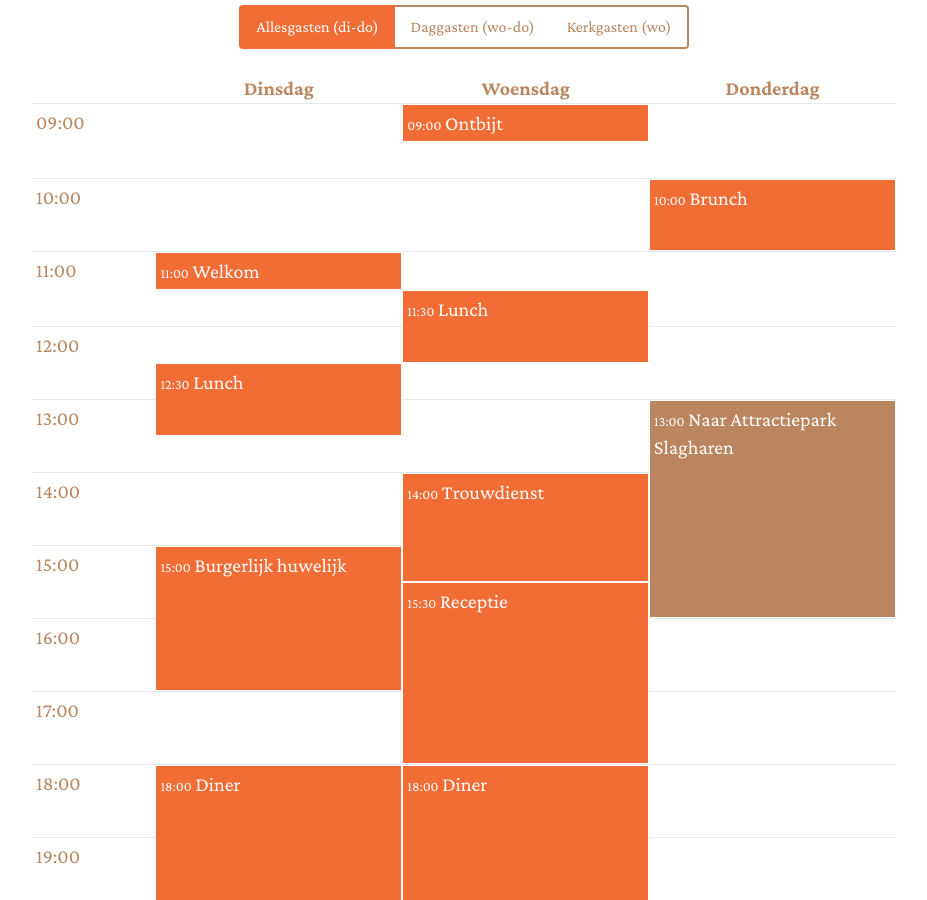
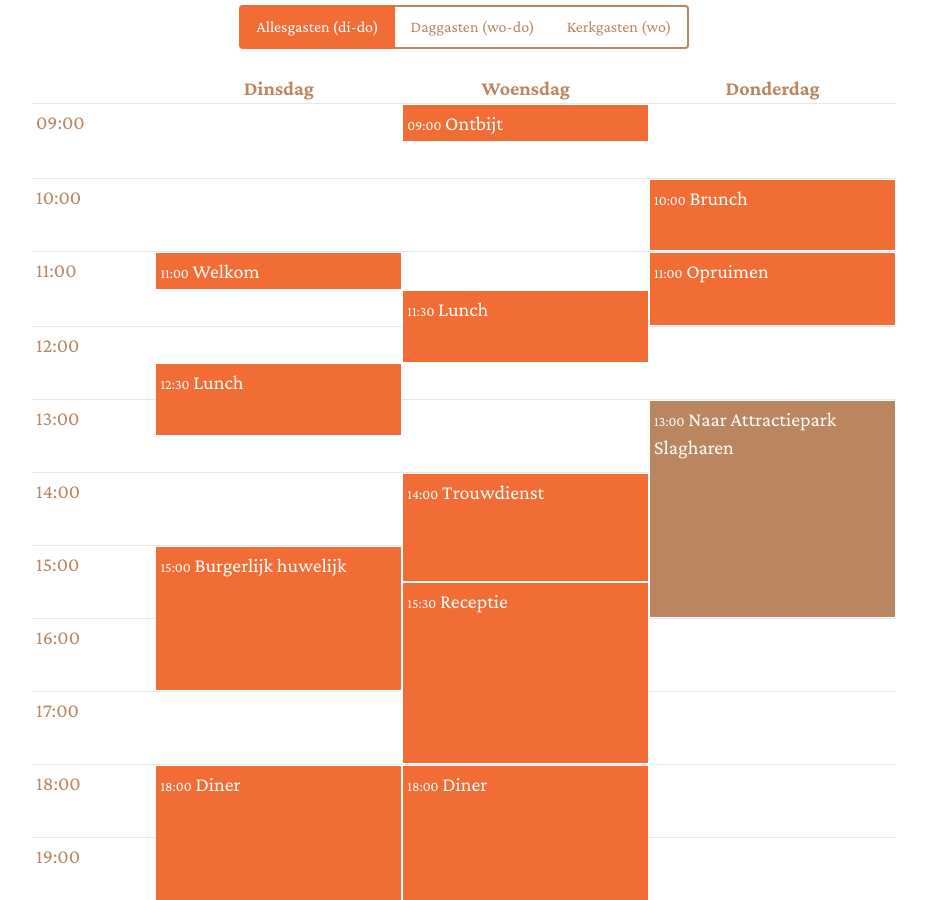
Before and after one commit to RubenSmit/bruiloftjeanineenruben.nl, a Jekyll site: the page built from programma_en_locatie.markdown, in a window 1280 px wide and 900 px high, scrolled down 979 px. Shown: the whole window, without its empty margins (176-1103 px from the left). Built offline with Jekyll 4.4.1, drawn with Linux system fonts in a browser that asks for light colours.

Commit message:
Add opruimen

```diff
--- a/_includes/timeline_alles.html
+++ b/_includes/timeline_alles.html
@@ -51,8 +51,9 @@
     </td>
     <td class="p-1 align-top text-left"></td>
     <td class="p-1 align-top text-left"></td>
-    <td class="p-1 align-top text-left"></td>
-    <td class="p-1 align-top text-left"></td>
+    <td colspan="2" rowspan="2" class="h-full">
+      <div class="p-1 bg-secondary text-white h-full"><span class="text-sm">11:00</span> Opruimen</div>
+    </td>
   </tr>
   <tr class="h-full">
     <td class="p-1 align-top text-left"><span class="inline-block"></span></td>
@@ -61,8 +62,6 @@
     <td colspan="2" rowspan="2" class="h-full">
       <div class="p-1 bg-secondary text-white h-full"><span class="text-sm">11:30</span> Lunch</div>
     </td>
-    <td class="p-1 align-top text-left"></td>
-    <td class="p-1 align-top text-left"></td>
   </tr>
   <tr class="h-full border-t">
     <td class="p-1 align-top text-left">12:00</td>
```
Also changed, not shown: images/PlattegrondBruiloft.svg (added).
